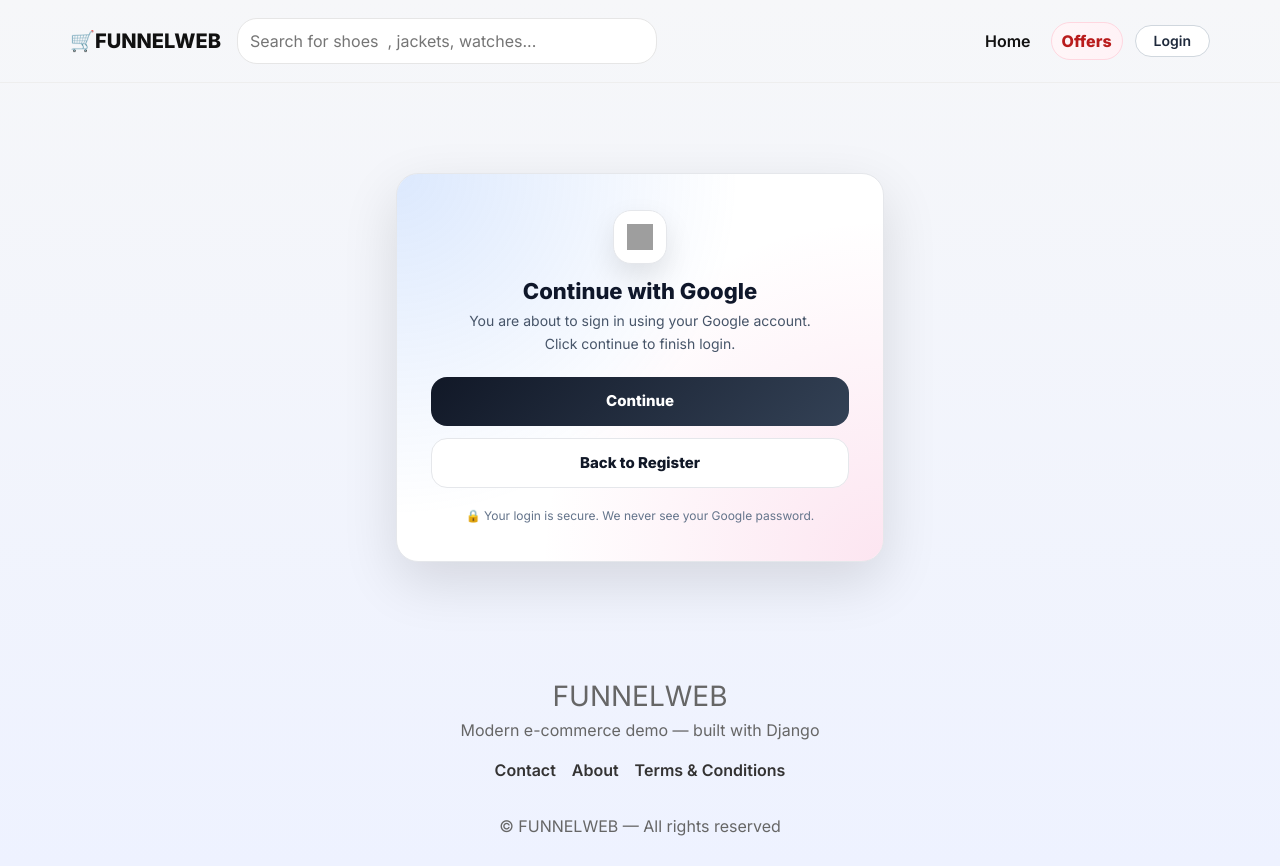
After one commit to tharunkumar-p-css/ecommerce, a Django app: page /accounts/google/login/ in a window 1280 px wide. The commit adds this page. Run offline with Django 4.2, Linux system fonts and the light colour scheme; data comes from the database, SQL or seed files in the repository; both versions use the stored data as it was after the commit; grey boxes are pictures that could not be loaded.

Commit message:
account update

```diff
--- a/ecommerce/urls.py
+++ b/ecommerce/urls.py
@@ -5,6 +5,7 @@ from django.conf.urls.static import static
 
 urlpatterns = [
     path('admin/', admin.site.urls),
+    path('accounts/', include('allauth.urls')),
     path('', include('shop.urls')),
 ]
 
--- /dev/null
+++ b/shop/templates/socialaccount/login.html
@@ -0,0 +1,178 @@
+{% extends "shop/base.html" %}
+{% load i18n %}
+{% load static %}
+
+{% block content %}
+
+<style>
+body{
+  background: linear-gradient(180deg,#f6f7f9,#eef2ff);
+}
+
+.social-wrap{
+  max-width: 520px;
+  margin: 90px auto;
+  padding: 0 16px;
+}
+
+.social-card{
+  background: #fff;
+  border-radius: 22px;
+  padding: 36px 34px;
+  box-shadow: 0 20px 55px rgba(0,0,0,0.12);
+  border: 1px solid #e5e7eb;
+  overflow: hidden;
+  position: relative;
+}
+
+.social-card::before{
+  content:"";
+  position:absolute;
+  inset:0;
+  background:
+    radial-gradient(circle at top left, rgba(59,130,246,.18), transparent 55%),
+    radial-gradient(circle at bottom right, rgba(236,72,153,.14), transparent 55%);
+  pointer-events:none;
+}
+
+.social-head{
+  position: relative;
+  text-align: center;
+  margin-bottom: 18px;
+}
+
+.social-logo{
+  width: 54px;
+  height: 54px;
+  border-radius: 18px;
+  display: flex;
+  align-items: center;
+  justify-content: center;
+  margin: 0 auto 14px;
+  background: #fff;
+  border: 1px solid #e5e7eb;
+  box-shadow: 0 12px 28px rgba(0,0,0,0.10);
+}
+
+.social-logo img{
+  width: 26px;
+  height: 26px;
+}
+
+.social-title{
+  font-size: 22px;
+  font-weight: 1000;
+  margin: 0 0 6px;
+  color: #0f172a;
+}
+
+.social-sub{
+  margin: 0;
+  font-size: 14px;
+  color: #475569;
+  line-height: 1.6;
+}
+
+.social-actions{
+  position: relative;
+  margin-top: 22px;
+  display: grid;
+  gap: 12px;
+}
+
+.social-btn{
+  width: 100%;
+  padding: 13px 16px;
+  border-radius: 16px;
+  border: none;
+  cursor: pointer;
+  font-weight: 900;
+  font-size: 15px;
+  transition: 0.2s ease;
+}
+
+.social-btn-primary{
+  background: linear-gradient(135deg,#111827,#334155);
+  color: #fff;
+}
+
+.social-btn-primary:hover{
+  transform: translateY(-1px);
+  box-shadow: 0 18px 35px rgba(0,0,0,0.18);
+}
+
+.social-btn-outline{
+  background: #fff;
+  border: 1px solid #e5e7eb;
+  color: #111827;
+  text-decoration: none;
+  text-align: center;
+}
+
+.social-btn-outline:hover{
+  transform: translateY(-1px);
+  box-shadow: 0 12px 24px rgba(0,0,0,0.08);
+}
+
+.note{
+  position: relative;
+  margin-top: 18px;
+  font-size: 12px;
+  color: #64748b;
+  text-align: center;
+  line-height: 1.6;
+}
+
+@media (max-width: 768px){
+  .social-wrap{
+    margin: 55px auto;
+  }
+  .social-card{
+    padding: 26px 18px;
+    border-radius: 18px;
+  }
+  .social-title{
+    font-size: 20px;
+  }
+}
+</style>
+
+<div class="social-wrap">
+  <div class="social-card">
+
+    <div class="social-head">
+      <div class="social-logo">
+        <img src="https://developers.google.com/identity/images/g-logo.png" alt="Google">
+      </div>
+
+      <h2 class="social-title">Continue with Google</h2>
+
+      <p class="social-sub">
+        You are about to sign in using your Google account.<br>
+        Click continue to finish login.
+      </p>
+    </div>
+
+    <form method="post">
+      {% csrf_token %}
+      <div class="social-actions">
+
+        <button type="submit" class="social-btn social-btn-primary">
+          Continue
+        </button>
+
+        <a href="{% url 'shop:register' %}" class="social-btn social-btn-outline">
+          Back to Register
+        </a>
+
+      </div>
+    </form>
+
+    <div class="note">
+      🔒 Your login is secure. We never see your Google password.
+    </div>
+
+  </div>
+</div>
+
+{% endblock %}
```
Also changed, not shown: ecommerce/settings.py (+64 -3 lines), shop/templates/shop/register.html (+65 -1 lines), db.sqlite3, shop/migrations/0013_alter_cartitem_id_alter_category_id_alter_offerad_id_and_more.py (added).
